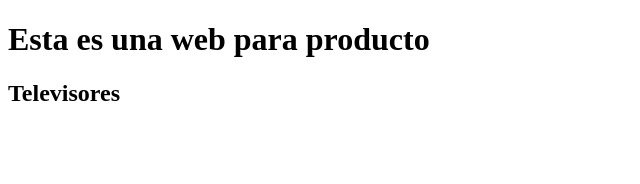
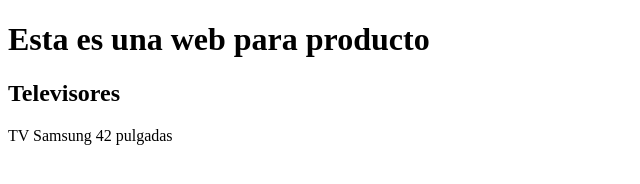
Before and after one commit to matty0709/interfaz-usuario, a plain HTML site: page index.html in a window 1280 px wide. Shown: the whole page, without its empty margins (0-640 px from the left). Drawn offline with Linux system fonts and the light colour scheme.

Commit message:
Se agrega descripcion

```diff
--- a/index.html
+++ b/index.html
@@ -10,4 +10,5 @@
     <h1>Esta es una web para producto</h1>
 </body>
     <h2>Televisores</h2>
+    <p>TV Samsung 42 pulgadas</p>
 </html>
```
